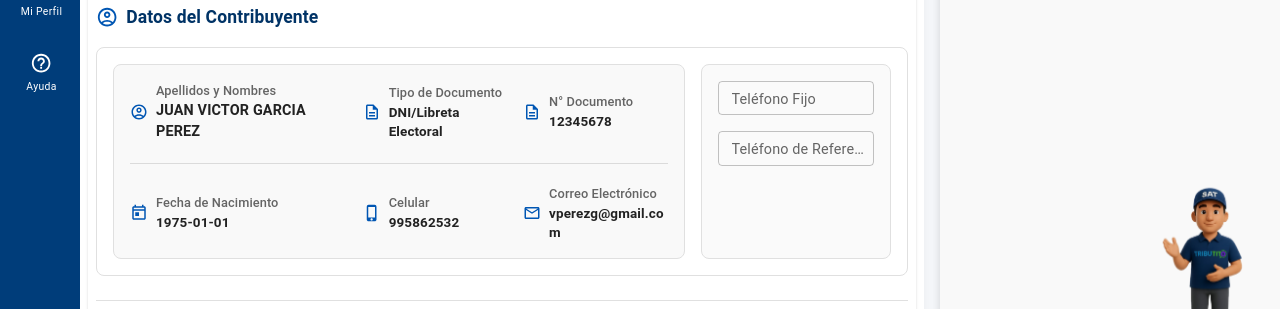
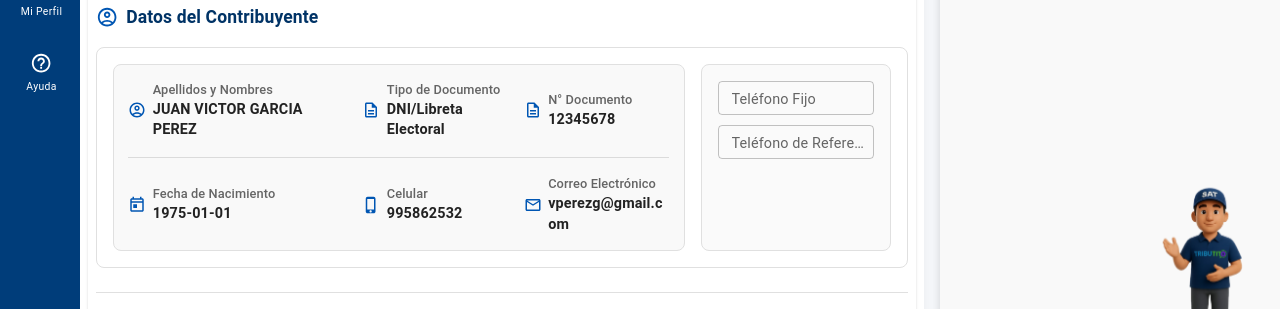
Before and after one commit to jchongs80/prototipoDJ, a React (Create React App) app: page /registrar-dj in a window 1280 px wide. Shown: the part 330-639 px from the top of the page. Built offline with nearby package versions, Linux system fonts and the light colour scheme; some icons are missing.

Commit message:
Actualizar

```diff
--- a/src/components/Paso1Contribuyente.tsx
+++ b/src/components/Paso1Contribuyente.tsx
@@ -154,9 +154,9 @@ const handleAutoCompleteChange = (name: string, value: any) => {
       elevation={0}
       sx={{
         display: "grid",
-    gridTemplateColumns: { xs: "1fr", md: "3fr 1fr" }, // ✅ 75/25 en pantallas medianas+
-    gap: 2, // ✅ separación entre ambas cajas
-    p: 2,
+        gridTemplateColumns: { xs: "1fr", md: "3fr 1fr" },
+        gap: { xs: 1.5, md: 2 },
+        p: { xs: 1.5, md: 2 },
         mb: 2,
         border: "1px solid #e0e0e0",
         borderRadius: 2,
@@ -167,12 +167,12 @@ const handleAutoCompleteChange = (name: string, value: any) => {
   <Box
     sx={{
       bgcolor: "#f9f9f9",
-      p: 2,
+      p: { xs: 1.5, md: 1.8 },
       borderRadius: 2,
       border: "1px solid #e0e0e0",
       display: "flex",
       flexDirection: "column",
-      gap: 1.5,
+      gap: 1,
     }}
   >
     {/* 🔹 Fila 1 */}
@@ -185,15 +185,13 @@ const handleAutoCompleteChange = (name: string, value: any) => {
       }}
     >
       {/* Apellidos y Nombres */}
-      <Box sx={{ display: "flex", alignItems: "center", gap: 1 }}>
+      <Box sx={{ display: "flex", alignItems: "center", gap: 0.8 }}>
         <AccountCircleOutlined sx={{ color: "#0056b3", fontSize: 18 }} />
         <Box>
-          <Typography variant="subtitle2" sx={{ color: "text.secondary", fontSize: "0.8rem" }}>
+          <Typography variant="subtitle2" sx={{ color: "text.secondary", fontSize: { xs: "0.75rem", md: "0.8rem" } }}>
             Apellidos y Nombres
           </Typography>
-          <Typography
-            variant="body2"
-            sx={{ fontWeight: 600, color: "#222", fontSize: "0.9rem" }}
+          <Typography variant="body2" sx={{ fontWeight: 600, color: "#222", fontSize: { xs: "0.85rem", md: "0.9rem" } }}
           >
             {formData.apellidosNombres}
           </Typography>
@@ -201,26 +199,26 @@ const handleAutoCompleteChange = (name: string, value: any) => {
       </Box>
 
       {/* Tipo Documento */}
-      <Box sx={{ display: "flex", alignItems: "center", gap: 1 }}>
+      <Box sx={{ display: "flex", alignItems: "center", gap: 0.8 }}>
         <DescriptionOutlined sx={{ color: "#0056b3", fontSize: 18 }} />
         <Box>
-          <Typography variant="subtitle2" sx={{ color: "text.secondary", fontSize: "0.8rem" }}>
+          <Typography variant="subtitle2" sx={{ color: "text.secondary", fontSize: { xs: "0.75rem", md: "0.8rem" } }}>
             Tipo de Documento
           </Typography>
-          <Typography variant="body2" sx={{ fontWeight: 600, color: "#222" }}>
+          <Typography variant="body2" sx={{ fontWeight: 600, color: "#222", fontSize: { xs: "0.85rem", md: "0.9rem" } }}>
             {formData.tipoDocumento}
           </Typography>
         </Box>
       </Box>
 
       {/* N° Documento */}
-      <Box sx={{ display: "flex", alignItems: "center", gap: 1 }}>
+      <Box sx={{ display: "flex", alignItems: "center", gap: 0.8 }}>
         <DescriptionOutlined sx={{ color: "#0056b3", fontSize: 18 }} />
         <Box>
-          <Typography variant="subtitle2" sx={{ color: "text.secondary", fontSize: "0.8rem" }}>
+          <Typography variant="subtitle2" sx={{ color: "text.secondary", fontSize: { xs: "0.75rem", md: "0.8rem" } }}>
             N° Documento
           </Typography>
-          <Typography variant="body2" sx={{ fontWeight: 600, color: "#222" }}>
+          <Typography variant="body2" sx={{ fontWeight: 600, color: "#222", fontSize: { xs: "0.85rem", md: "0.9rem" } }}>
             {formData.nroDocumento}
           </Typography>
         </Box>
@@ -239,39 +237,39 @@ const handleAutoCompleteChange = (name: string, value: any) => {
       }}
     >
       {/* Fecha de Nacimiento */}
-      <Box sx={{ display: "flex", alignItems: "center", gap: 1 }}>
+      <Box sx={{ display: "flex", alignItems: "center", gap: 0.8 }}>
         <TodayOutlined sx={{ color: "#0056b3", fontSize: 18 }} />
         <Box>
-          <Typography variant="subtitle2" sx={{ color: "text.secondary", fontSize: "0.8rem" }}>
+          <Typography variant="subtitle2" sx={{ color: "text.secondary", fontSize: { xs: "0.75rem", md: "0.8rem" } }}>
             Fecha de Nacimiento
           </Typography>
-          <Typography variant="body2" sx={{ fontWeight: 600, color: "#222" }}>
+          <Typography variant="body2" sx={{ fontWeight: 600, color: "#222", fontSize: { xs: "0.85rem", md: "0.9rem" } }}>
             {formData.fechaNacimiento}
           </Typography>
         </Box>
       </Box>
 
       {/* Celular */}
-      <Box sx={{ display: "flex", alignItems: "center", gap: 1 }}>
+      <Box sx={{ display: "flex", alignItems: "center", gap: 0.8 }}>
         <PhoneIphoneOutlined sx={{ color: "#0056b3", fontSize: 18 }} />
         <Box>
-          <Typography variant="subtitle2" sx={{ color: "text.secondary", fontSize: "0.8rem" }}>
+          <Typography variant="subtitle2" sx={{ color: "text.secondary", fontSize: { xs: "0.75rem", md: "0.8rem" } }}>
             Celular
           </Typography>
-          <Typography variant="body2" sx={{ fontWeight: 600, color: "#222" }}>
+          <Typography variant="body2" sx={{ fontWeight: 600, color: "#222", fontSize: { xs: "0.85rem", md: "0.9rem" } }}>
             {formData.celular}
           </Typography>
         </Box>
       </Box>
 
       {/* Correo Electrónico */}
-      <Box sx={{ display: "flex", alignItems: "center", gap: 1 }}>
+      <Box sx={{ display: "flex", alignItems: "center", gap: 0.8 }}>
         <EmailOutlined sx={{ color: "#0056b3", fontSize: 18 }} />
         <Box>
-          <Typography variant="subtitle2" sx={{ color: "text.secondary", fontSize: "0.8rem" }}>
+          <Typography variant="subtitle2" sx={{ color: "text.secondary", fontSize: { xs: "0.75rem", md: "0.8rem" } }}>
             Correo Electrónico
           </Typography>
-          <Typography variant="body2" sx={{ fontWeight: 600, color: "#222", wordBreak: "break-word" }}>
+          <Typography variant="body2" sx={{ fontSize: { xs: "0.85rem", md: "0.9rem" }, fontWeight: 600, color: "#222", wordBreak: "break-word" }}>
             {formData.correo}
           </Typography>
         </Box>
@@ -285,7 +283,7 @@ const handleAutoCompleteChange = (name: string, value: any) => {
   sx={{
     display: "flex",
     flexDirection: "column",
-    gap: 2,
+    gap: 1.2,
     p: 2,
     bgcolor: "#fafafa",
     borderRadius: 2,
```
Lines whose indentation alone changed are shown as unchanged.
